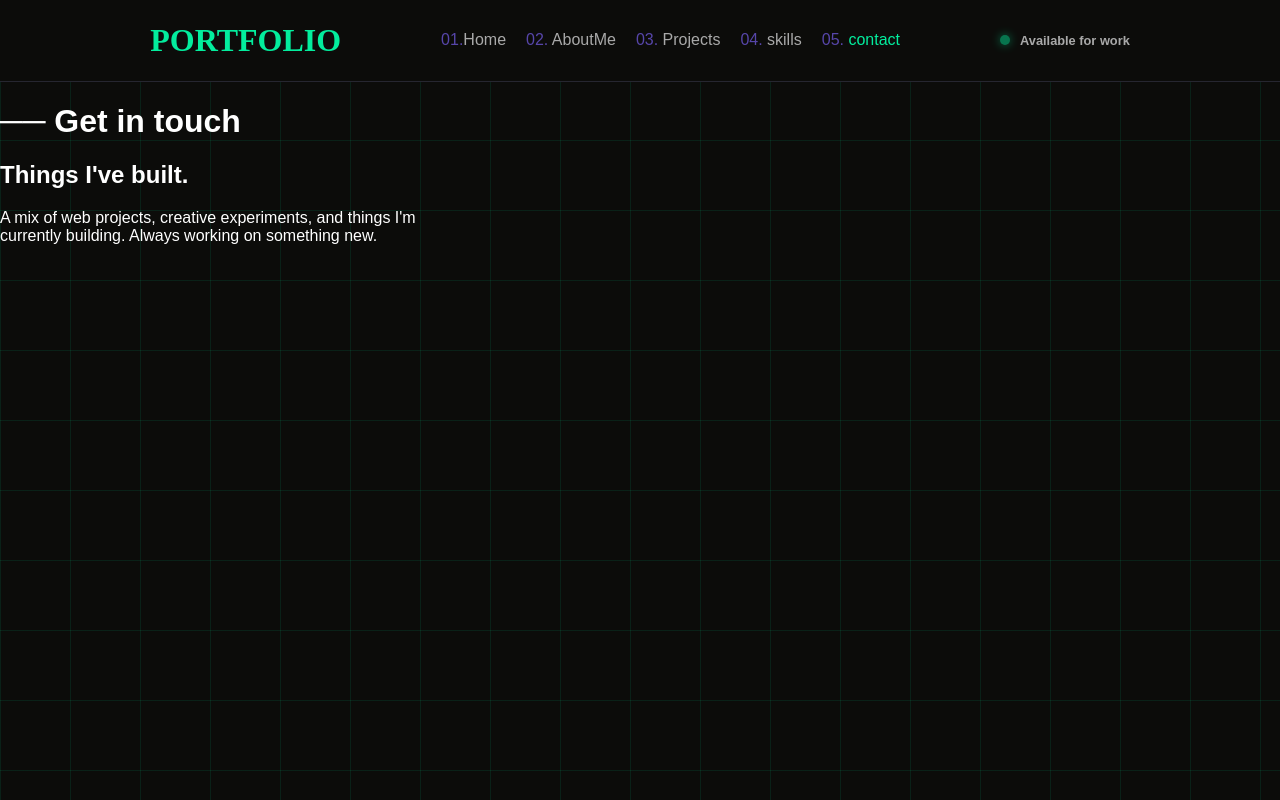
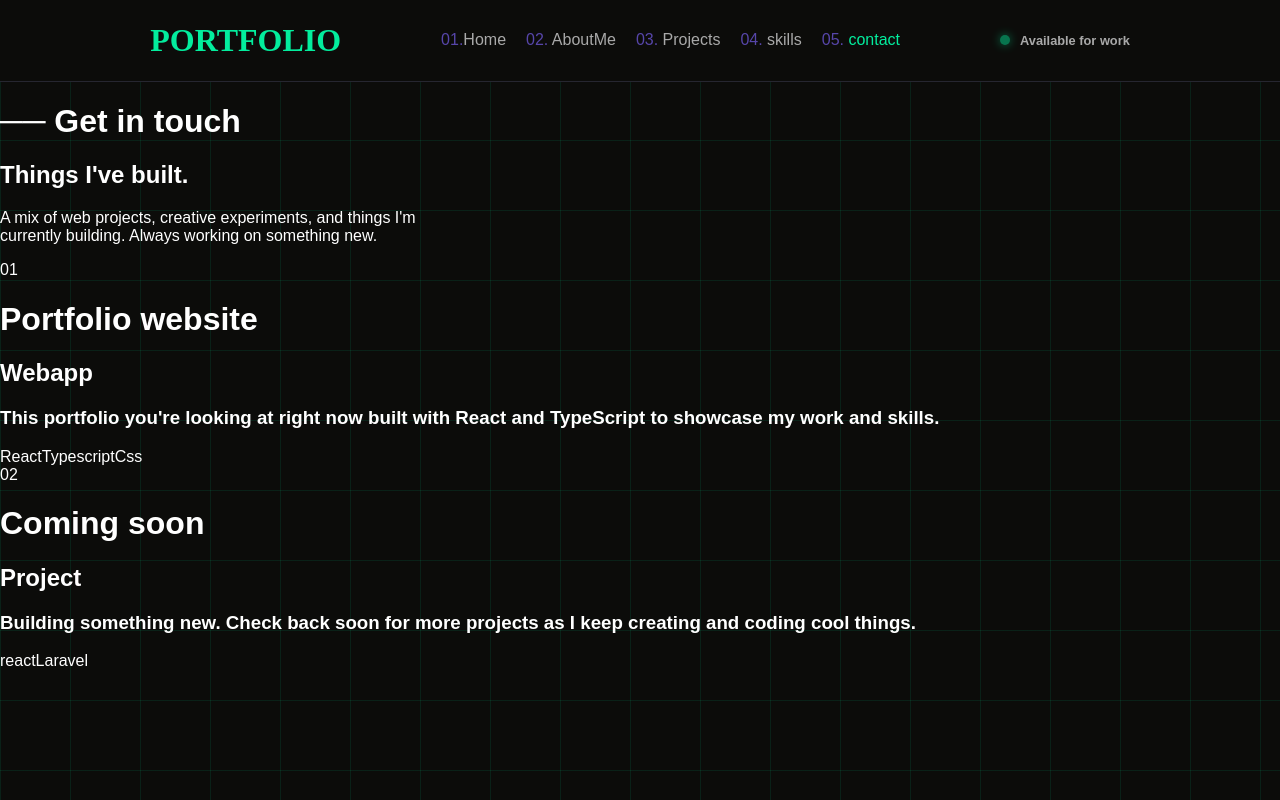
Before and after one commit to itzmitto/portfolioproject, a React (Vite) app: page /contact in a window 1280 px wide. Built offline with nearby package versions, Linux system fonts and the light colour scheme.

Commit message:
256ste commit

```diff
--- a/src/pages/Contact.tsx
+++ b/src/pages/Contact.tsx
@@ -13,8 +13,44 @@ function Contact() {
                             currently building. Always working on something new.
                         </p>
                     </div>
+
+
+                    <div className="cardsContainer">
+                        <div className="card main">
+                            <span className="cardNumber">01</span>
+                            <h1>Portfolio website</h1>
+                            <h2>Webapp</h2>
+                            <h3>This portfolio you're looking at right now built with React and TypeScript to showcase my work and skills.</h3>
+                            <div className="pillsWrapper">
+                                <span className="pill">React</span>
+                                <span className="pill">Typescript</span>
+                                <span className="pill">Css</span>
+                            </div>
+                        </div>
+
+
+
+                        <div className="card second">
+                            <span className="cardNumber">02</span>
+                            <h1>Coming soon</h1>
+                            <h2>Project</h2>
+                            <h3>Building something new. Check back soon for more projects as I keep creating and coding cool things.</h3>
+                            <div className="pillsWrapper">
+                                <span className="pill">react</span>
+                                <span className="pill">Laravel</span>
+                            </div>
+                        </div>
+
+
+
+
+
+
+
+
                 </div>
             </div>
+        </div>
         </div>
 
 
```
Also changed, not shown: src/pages/Projects.css (indentation only).
